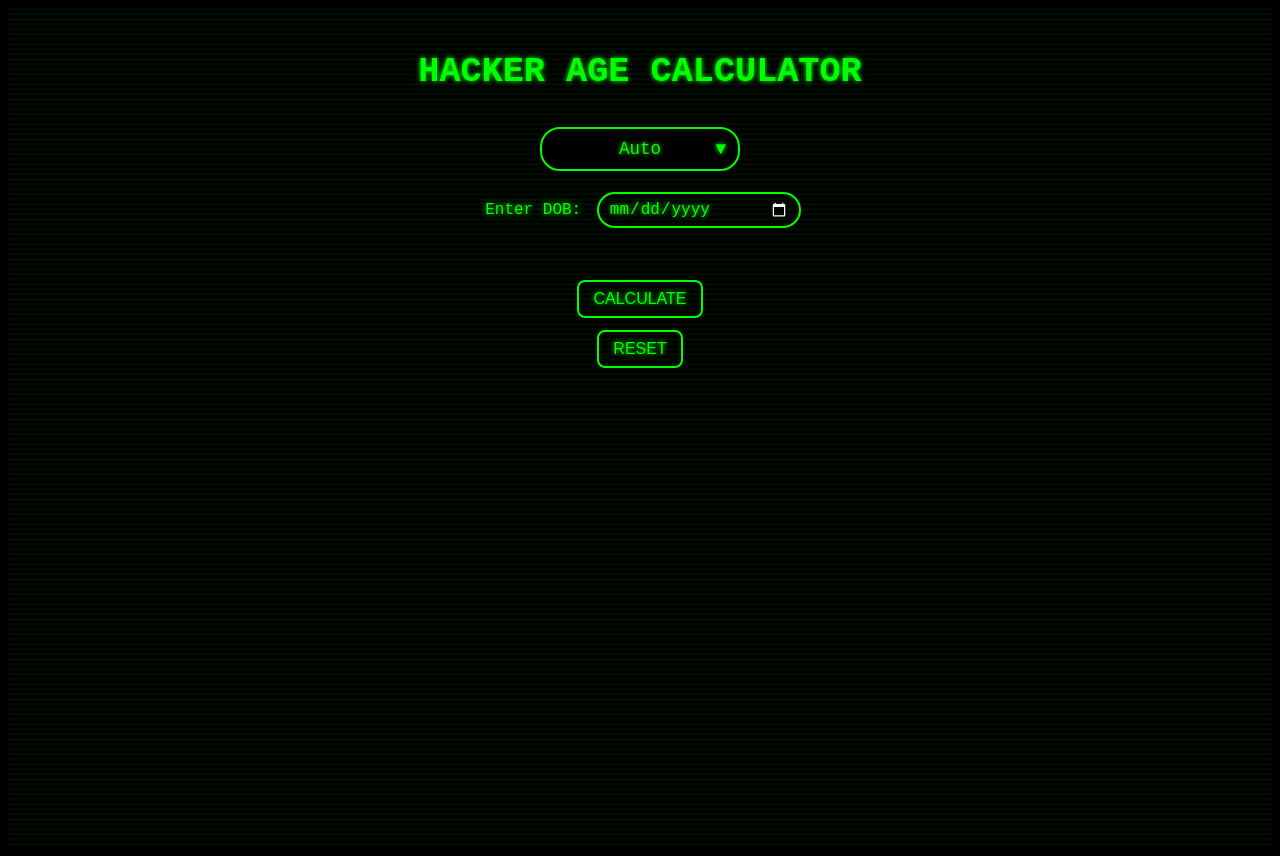
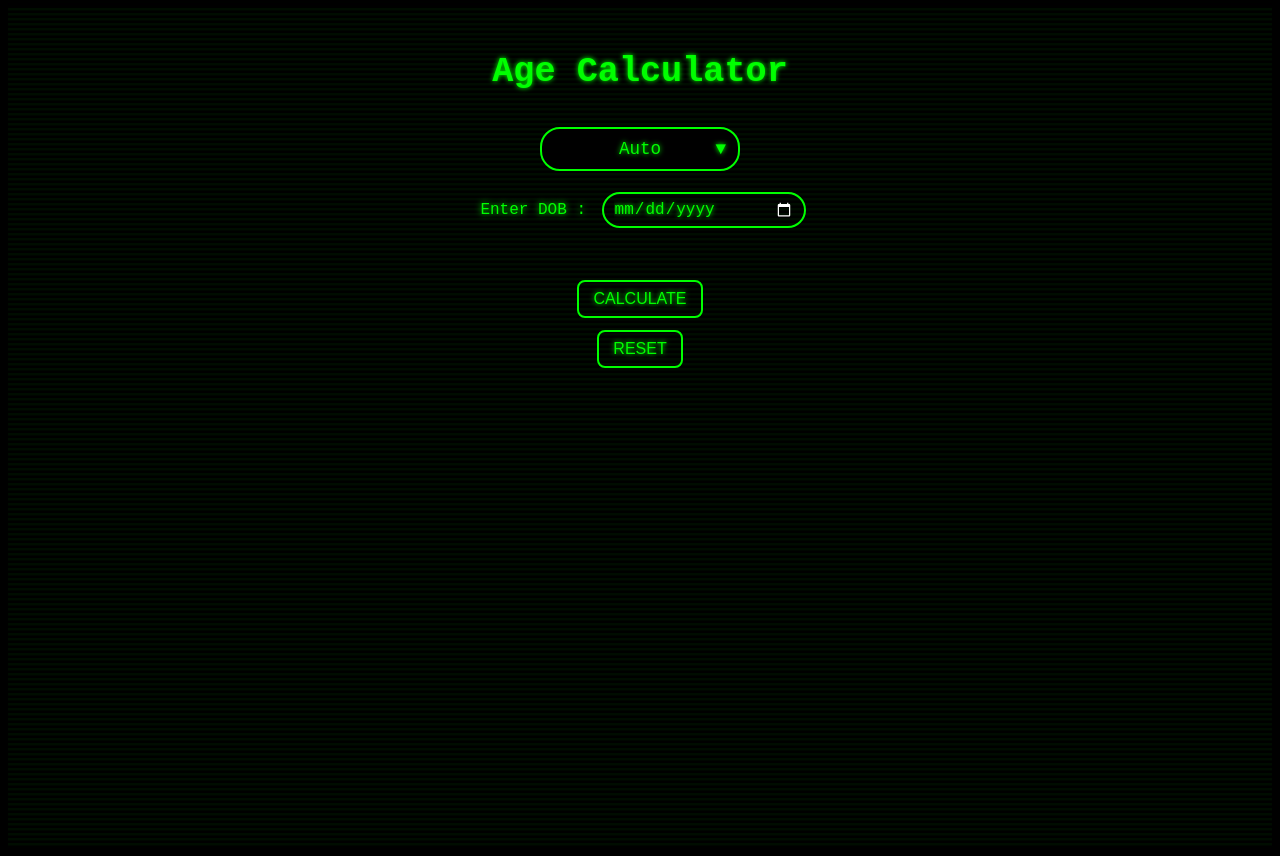
Before and after one commit to BAPONBARMON/age-calculator, a plain HTML site: page index.html.html in a window 1280 px wide. Drawn offline with Linux system fonts and the light colour scheme.

Commit message:
Update index.html.html

```diff
--- a/index.html.html
+++ b/index.html.html
@@ -3,7 +3,7 @@
 <head>
 <meta charset="UTF-8">
 <meta name="viewport" content="width=device-width, initial-scale=1.0">
-<title>Hacking Green Age Calculator</title>
+<title>Age Calculator</title>
 <style>
 /* Body hacking style */
 body {
@@ -179,7 +179,7 @@ button:hover { background-color: #003300; }
 </head>
 <body>
 
-<h1>HACKER AGE CALCULATOR</h1>
+<h1>Age Calculator</h1>
 
 <!-- Dropdown -->
 <div class="dropdown">
@@ -192,8 +192,8 @@ button:hover { background-color: #003300; }
 
 <!-- Auto input (default visible) -->
 <div id="autoInput">
-  <label for="dob">Enter DOB:</label>
-  <input type="date" id="dob">
+<label for="dob">Enter DOB :</label>
+<input type="date" id="dob">
 </div>
 
 <!-- Manual input (hidden by default) -->
```
